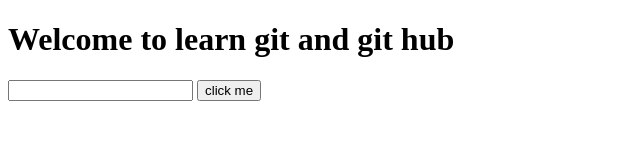
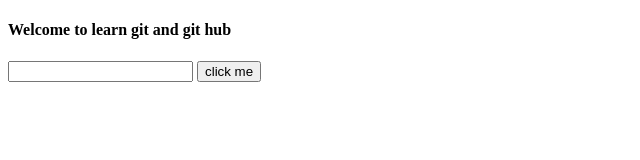
Before and after one commit to SudharshanPani/project-1, a plain HTML site: page index.html in a window 1280 px wide. Shown: the whole page, without its empty margins (0-640 px from the left). Drawn offline with Linux system fonts and the light colour scheme.

Commit message:
changed the h1 to h4

```diff
--- a/index.html
+++ b/index.html
@@ -8,7 +8,7 @@
     <link rel="stylesheet" href="./style.css">
 </head>
 <body>
-    <h1>Welcome to learn git and git hub</h1>
+    <h4>Welcome to learn git and git hub</h4>
     <input type="text" name="" id="input">
     <button id="btn" >click me</button>
     <script src="./script.js"></script>
```
